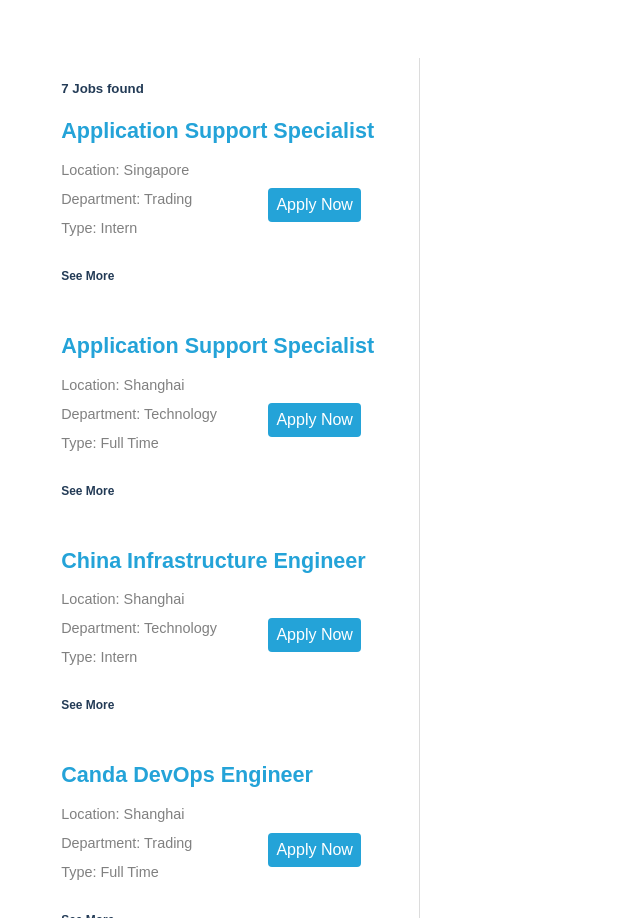
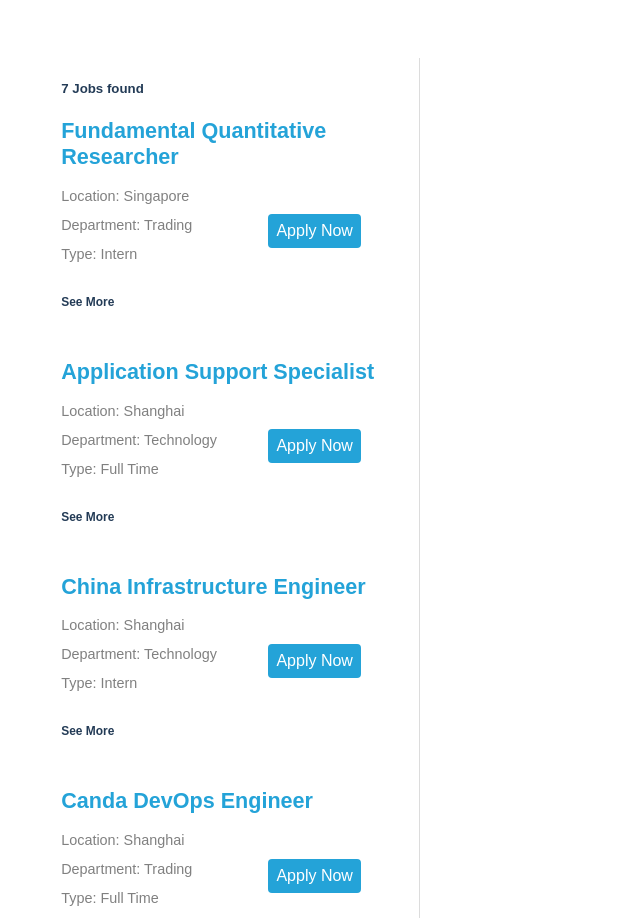
Before and after one commit to harshvats2000/dytechlab, a React (Create React App) app: page /careers in a window 1280 px wide. Shown: the part 1196-2114 px from the top of the page, without its empty margins (0-640 px from the left). Built offline with nearby package versions, Linux system fonts and the light colour scheme.

Commit message:
scrollbar fixed

```diff
--- a/src/constants.js
+++ b/src/constants.js
@@ -3,7 +3,7 @@ export const s_color = '#233b56';
 
 export const jobs = [
   {
-    name: 'Application support specialist',
+    name: 'Fundamental Quantitative Researcher',
     location: 'Singapore',
     department: 'Trading',
     type: 'Intern',
--- a/src/container/Careers/Career.js
+++ b/src/container/Careers/Career.js
@@ -253,7 +253,6 @@ export default function Career() {
                       style={{
                         position: 'sticky',
                         top: '150px',
-                        overflow: 'scroll',
                         minHeight: '100vh',
                       }}
                     >
```
